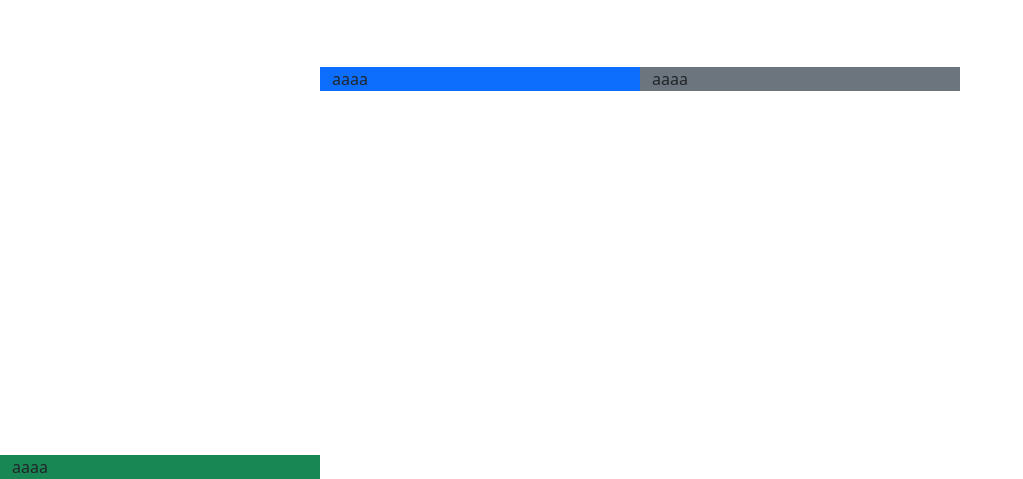
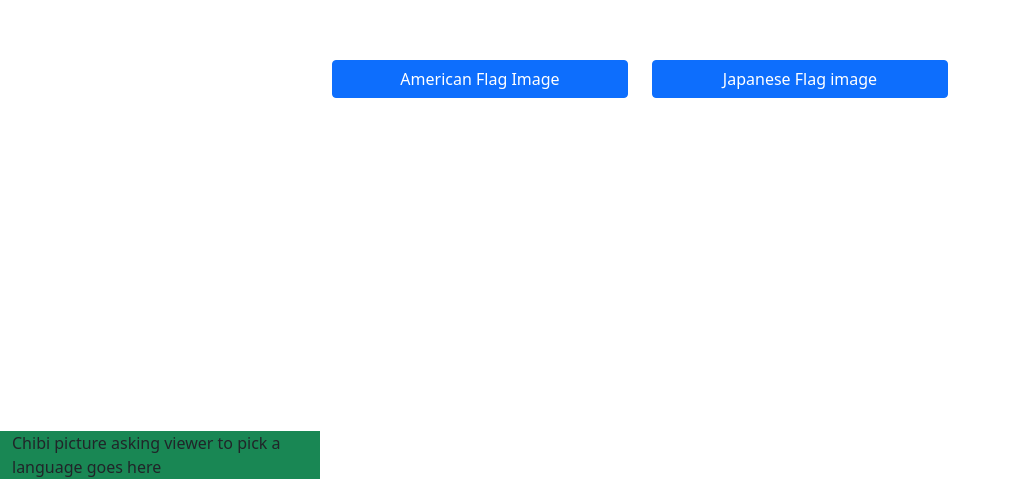
Before and after one commit to Kayn-Pleiades/cute-website, a React (Create React App) app: page / in a window 1280 px wide. Shown: the part 321-800 px from the top of the page, without its empty margins (0-1023 px from the left). Built offline with nearby package versions, Linux system fonts and the light colour scheme.

Commit message:
template for cover page cleaned up

```diff
--- a/src/pages/cover.js
+++ b/src/pages/cover.js
@@ -4,9 +4,17 @@ function Cover() {
   return (
     <div className="container-fluid min-vh-100 d-flex flex-column">
       <div className="row flex-grow-1">
-        <div className="col-3 bg-success align-self-end">aaaa</div>
-        <div className="col-3 bg-primary align-self-center">aaaa</div>
-        <div className="col-3 bg-secondary align-self-center">aaaa</div>
+        <div className="col-3 bg-success align-self-end">Chibi picture asking viewer to pick a language goes here</div>
+        <div className="col-3 align-self-center">
+          <div className="d-grid">
+            <button class="btn btn-primary" type="button">American Flag Image</button>
+          </div>
+        </div>
+        <div className="col-3 align-self-center">
+          <div className="d-grid">
+            <button class="btn btn-primary" type="button">Japanese Flag image</button>
+          </div>
+        </div>
       </div>
     </div>
   );
```
